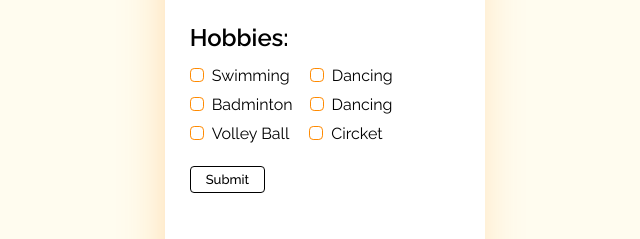
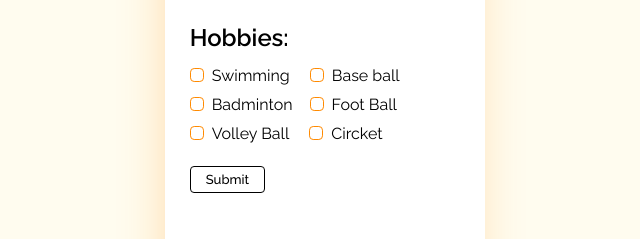
Before and after one commit to DSH132010/Customised-Form, a plain HTML site: page index.html in a window 1280 px wide. Shown: the part 334-573 px from the top of the page, 323-963 px from the left. Drawn offline with nearby package versions, Linux system fonts and the light colour scheme.

Commit message:
Update index.html

```diff
--- a/index.html
+++ b/index.html
@@ -56,7 +56,7 @@
                          <div class="inputs input-2">
                               <label>
                               <input type="checkbox" name="Dancing" value="Dancing" class="checkbox">
-                              <span><h4>Dancing</h4></span>
+                              <span><h4>Base ball</h4></span>
                               </label>
                          </div>
                     </div>
@@ -70,7 +70,7 @@
                          <div class="inputs input-4">
                               <label>
                               <input type="checkbox" name="Arts" value="Arts" class="arts" class="checkbox">
-                              <span><h4>Dancing</h4></span>
+                              <span><h4>Foot Ball</h4></span>
                               </label>
                          </div>
                     </div>
```
